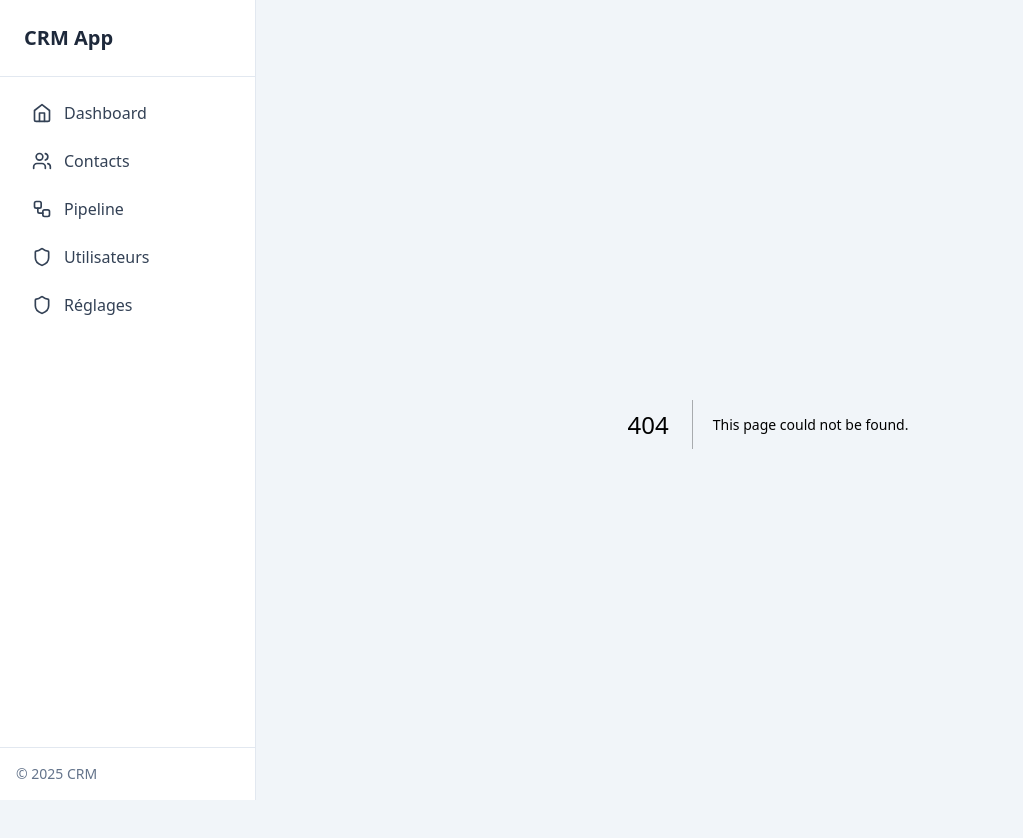
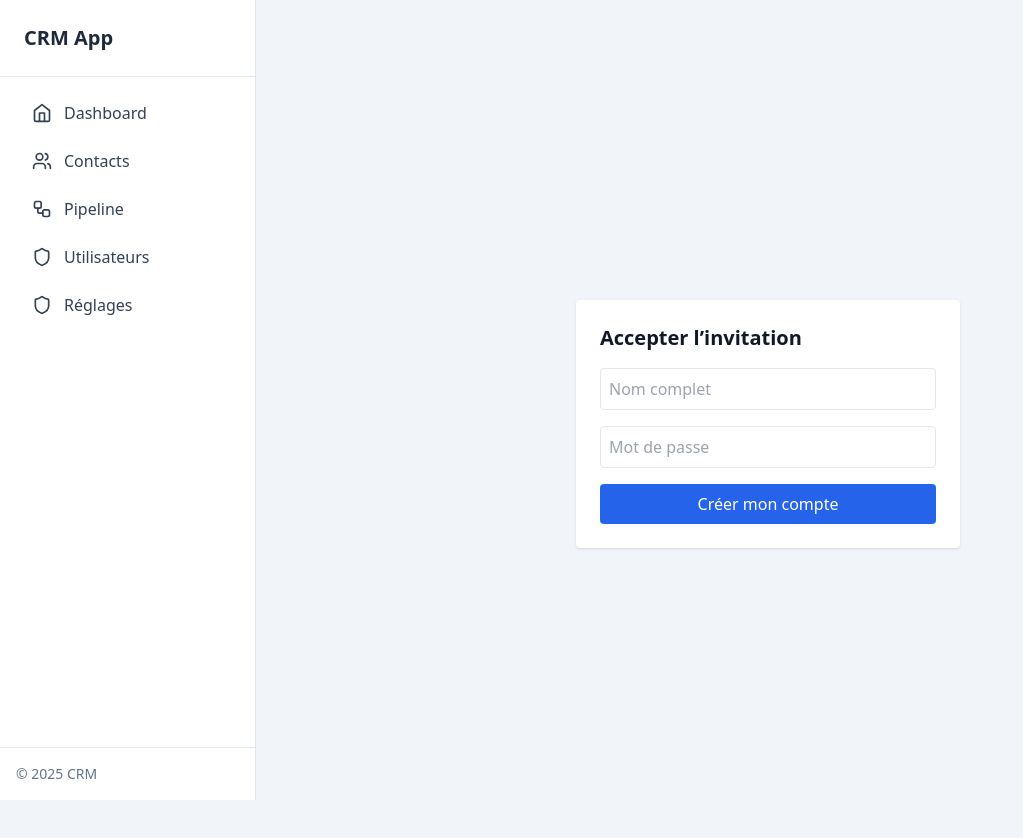
Before and after one commit to Leadhunterfr/crm-app, a Next.js app: page /accept-invite in a window 1280 px wide. Before the commit this address had no page. Shown: the top 838 px of the page, without its empty margins (0-1023 px from the left). Built offline with nearby package versions, Linux system fonts and the light colour scheme.

Commit message:
Create accept-invite.js

```diff
--- /dev/null
+++ b/pages/accept-invite.js
@@ -0,0 +1,55 @@
+import { useState } from "react";
+import { useRouter } from "next/router";
+
+export default function AcceptInvitePage() {
+  const router = useRouter();
+  const { token } = router.query;
+  const [fullName, setFullName] = useState("");
+  const [password, setPassword] = useState("");
+  const [message, setMessage] = useState("");
+
+  const handleAccept = async (e) => {
+    e.preventDefault();
+    const res = await fetch("/api/invitations/accept", {
+      method: "POST",
+      headers: { "Content-Type": "application/json" },
+      body: JSON.stringify({ token, full_name: fullName, password }),
+    });
+
+    const data = await res.json();
+    if (res.ok) {
+      setMessage("✅ Invitation acceptée. Redirection...");
+      setTimeout(() => router.push("/login"), 2000);
+    } else {
+      setMessage("❌ " + data.message);
+    }
+  };
+
+  return (
+    <div className="flex items-center justify-center min-h-screen bg-slate-100">
+      <form onSubmit={handleAccept} className="bg-white p-6 rounded shadow w-96 space-y-4">
+        <h1 className="text-xl font-bold">Accepter l’invitation</h1>
+        <input
+          type="text"
+          placeholder="Nom complet"
+          value={fullName}
+          onChange={(e) => setFullName(e.target.value)}
+          className="w-full border p-2 rounded"
+          required
+        />
+        <input
+          type="password"
+          placeholder="Mot de passe"
+          value={password}
+          onChange={(e) => setPassword(e.target.value)}
+          className="w-full border p-2 rounded"
+          required
+        />
+        <button type="submit" className="w-full bg-blue-600 text-white py-2 rounded">
+          Créer mon compte
+        </button>
+        {message && <p className="text-sm mt-2">{message}</p>}
+      </form>
+    </div>
+  );
+}
```
